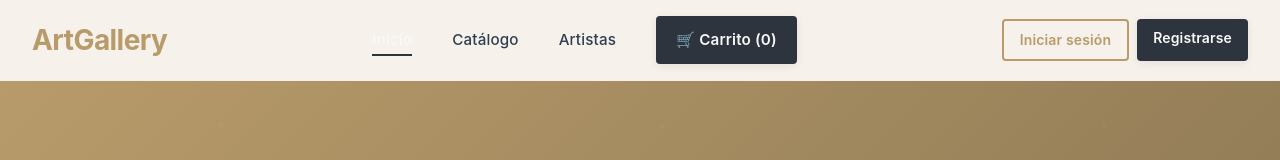
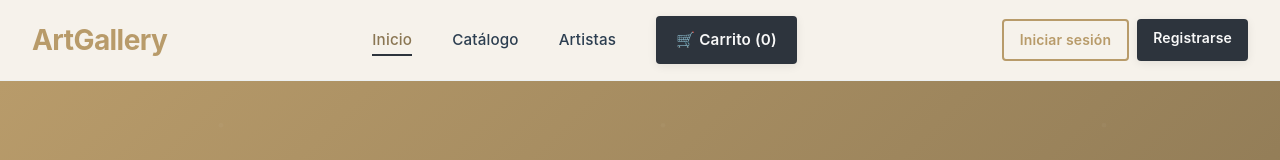
Before and after one commit to LeandroFullStackJs/TPO-Ecommerce-Front, a React (Vite) app: page /home in a window 1280 px wide. In both pictures the pointer is over the link "Inicio". Shown: the top 160 px of the page. Built offline with nearby package versions, Linux system fonts and the light colour scheme; data requests are answered from the project's data file.

Commit message:
Loop en carrusel y CSS

```diff
--- a/src/pages/HomePage.jsx
+++ b/src/pages/HomePage.jsx
@@ -97,6 +97,7 @@ export default function HomePage() {
           spaceBetween={20}
           slidesPerView={3}
           navigation
+          loop={true}
           pagination={{ clickable: true }}
           breakpoints={{
             320: { slidesPerView: 1 },
--- a/src/styles.css
+++ b/src/styles.css
@@ -113,7 +113,7 @@ body {
 }
 
 .navbar-link:hover {
-  color: var(--white);
+  color: var(--secondary-color);
 }
 
 .cart-link {
```
